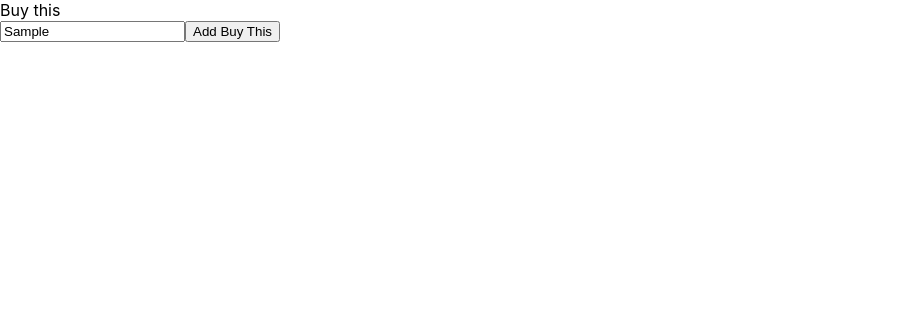
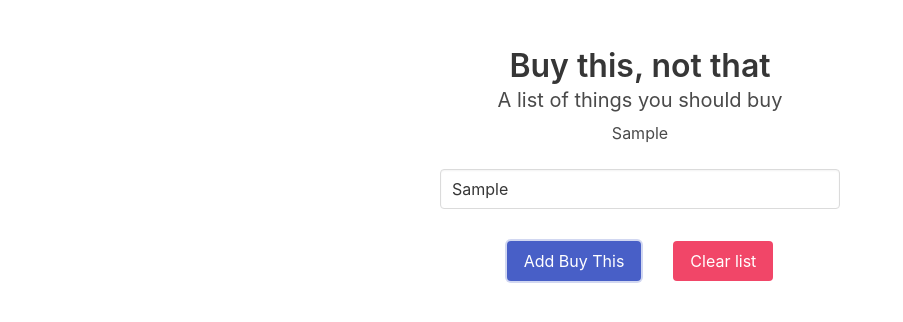
Before and after one commit to andrewisen/buy-this-not-that, a React (Create React App) app: page / in a window 1280 px wide. Both pictures are taken after typing "Sample" into the empty fields and a click on the button "Add Buy This". Shown: the top 322 px of the page, without its empty margins (0-903 px from the left). Built offline with nearby package versions, Linux system fonts and the light colour scheme.

Commit message:
Add Bulma

```diff
--- a/src/App.css
+++ /dev/null
@@ -1,38 +0,0 @@
-.App {
-  text-align: center;
-}
-
-.App-logo {
-  height: 40vmin;
-  pointer-events: none;
-}
-
-@media (prefers-reduced-motion: no-preference) {
-  .App-logo {
-    animation: App-logo-spin infinite 20s linear;
-  }
-}
-
-.App-header {
-  background-color: #282c34;
-  min-height: 100vh;
-  display: flex;
-  flex-direction: column;
-  align-items: center;
-  justify-content: center;
-  font-size: calc(10px + 2vmin);
-  color: white;
-}
-
-.App-link {
-  color: #61dafb;
-}
-
-@keyframes App-logo-spin {
-  from {
-    transform: rotate(0deg);
-  }
-  to {
-    transform: rotate(360deg);
-  }
-}
--- a/src/App.js
+++ b/src/App.js
@@ -1,11 +1,65 @@
+import React from "react";
+import { useState, useRef, useEffect } from "react";
 import BuyThisList from "./BuyThisList";
-
+import "./App.scss";
 function App() {
+    const [buyThis, setBuyThis] = useState([]);
+    const inputRef = useRef();
+    let addBuyThis = (event) => {
+        setBuyThis((_) => {
+            let id = 0;
+            if (_.length !== 0) {
+                id = _[_.length - 1].id + 1;
+            }
+            return [..._, { id: id, name: inputRef.current.value }];
+        });
+    };
+    let clearBuyThis = (event) => {
+        setBuyThis([]);
+    };
+    useEffect(() => {
+        const _buyThis = JSON.parse(localStorage.getItem("buyThis"));
+        if (_buyThis) setBuyThis(_buyThis);
+    }, []);
+    useEffect(() => {
+        localStorage.setItem("buyThis", JSON.stringify(buyThis));
+    }, [buyThis]);
     return (
         <>
-            <BuyThisList />
-            <input type="text" />
-            <button>Add Buy This</button>
+            <div class="container ">
+                <div class="pt-6 has-text-centered">
+                    <h1 class="title">Buy this, not that</h1>
+                    <h2 class="subtitle">A list of things you should buy</h2>
+                </div>
+                <div class="py-2">
+                    <div class="has-text-centered">
+                        <ul class="">
+                            <BuyThisList buyThis={buyThis} />
+                        </ul>
+                    </div>
+                </div>
+                <div class="py-4 px-4 has-text-centered">
+                    <input
+                        ref={inputRef}
+                        class="input"
+                        style={{ maxWidth: "400px" }}
+                        type="text"
+                        placeholder="What shoud you buy?"
+                    />
+                </div>
+                <div class="buttons is-centered py-4">
+                    <button class="button is-link mx-4" onClick={addBuyThis}>
+                        Add Buy This
+                    </button>
+
+                    <button
+                        class="button is-danger mx-4"
+                        onClick={clearBuyThis}
+                    >
+                        Clear list
+                    </button>
+                </div>
+            </div>
         </>
     );
 }
--- /dev/null
+++ b/src/App.scss
@@ -0,0 +1,2 @@
+@charset "utf-8";
+@import "../node_modules/bulma/bulma.sass";
--- a/src/BuyThisList.js
+++ b/src/BuyThisList.js
@@ -1,5 +1,13 @@
 import React from "react";
 
-export default function BuyThisList() {
-    return <div>Buy this</div>;
+export default function BuyThisList({ buyThis }) {
+    return (
+        <div>
+            {Object.values(buyThis).map((_) => (
+                <li key={_.id} id={"buyThis" + _.id}>
+                    {_.name}
+                </li>
+            ))}
+        </div>
+    );
 }
```
Also changed, not shown: 1 other file (tests, documents, lock files or other folders).
